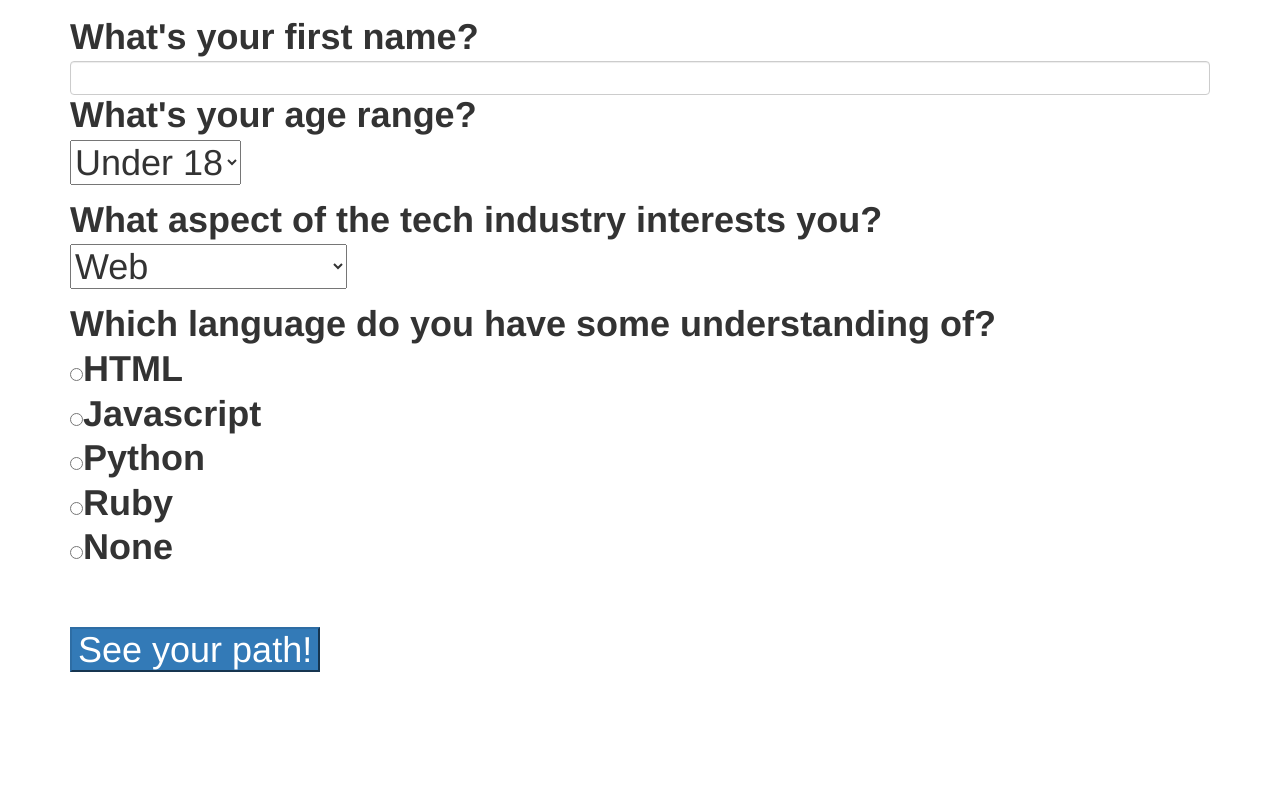
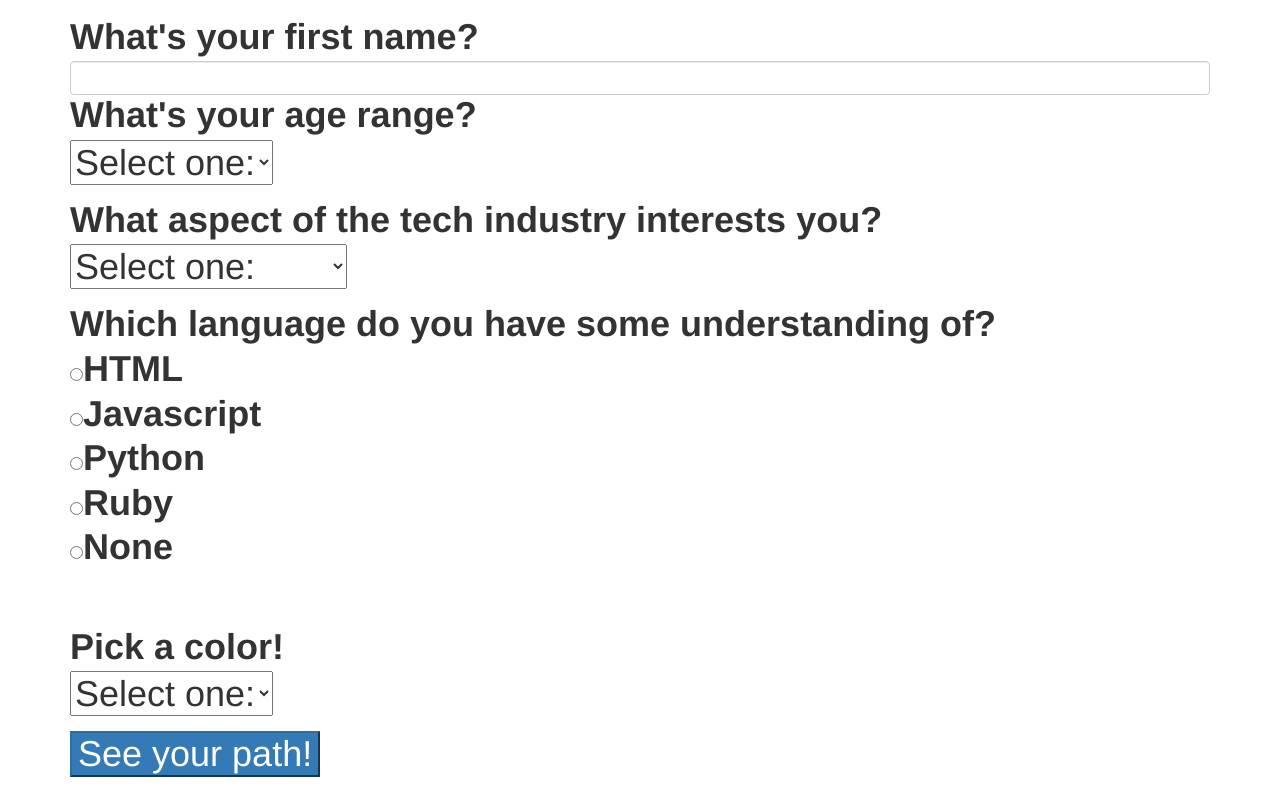
Before and after one commit to gabemonteiro/Epicodus-Project-2, a plain HTML site: page index.html in a window 1280 px wide. Shown: the part 63-855 px from the top of the page. Before the commit the page ends 800 px from the top, so only its background shows below. Drawn offline with Linux system fonts and the light colour scheme.

Commit message:
add an additional functionality with the selections

```diff
--- a/index.html
+++ b/index.html
@@ -18,19 +18,21 @@
           <label for="interests">What's your age range?</label>
           <br>
           <select class="form-group" name="age">
-            <option value="sub18">Under 18</option>
-            <option value="18to30">18-30</option>
-            <option value="30-50">30-50</option>
-            <option value="over50">Over 50</option>
+            <option id="select" value="">Select one:</option>
+            <option id="sub18" value="sub18">Under 18</option>
+            <option id="18to30" value="18to30">18-30</option>
+            <option id="30to50" value="30-50">30-50</option>
+            <option id="over50" value="over50">Over 50</option>
           </select>
         <div class="form-group">
           <label for="interests">What aspect of the tech industry interests you?</label>
           <br>
           <select class="form-group" name="interests">
-            <option value="web">Web</option>
-            <option value="mobile">Mobile</option>
-            <option value="apps">Apps / Software</option>
-            <option value="unk">Undecided</option>
+            <option id="select" value="">Select one:</option>
+            <option id="web" value="web">Web</option>
+            <option id="mobile" value="mobile">Mobile</option>
+            <option id="apps" value="apps">Apps / Software</option>
+            <option id="undecided" value="unk">Undecided</option>
           </select>
           <div class=form-group>
             <label for="experience">Which language do you have some understanding of?</label>
@@ -52,7 +54,17 @@
                 <input id="noexp" type="radio" name="experience">None</label>
             </div>
           <br>
-
+          <div class="form-group">
+            <label for="interests">Pick a color!</label>
+            <br>
+            <select class="form-group" name="color">
+              <option id="select" value="">Select one:</option>
+              <option id="redHtml" value="sub18">Red</option>
+              <option id="yellowJavascript" value="18to30">Yellow</option>
+              <option id="bluePython" value="30-50">Blue</option>
+              <option id="greenRuby" value="over50">Green</option>
+            </select>
+            <br>
           <button type="submit" class="btn-primary">See your path!</button>
       </form>
     </div>
--- a/js/scripts.js
+++ b/js/scripts.js
@@ -0,0 +1,3 @@
+$(document).ready(function() {
+  $("form#quiz").submit(function() {
+    event.preventDefault();
```
